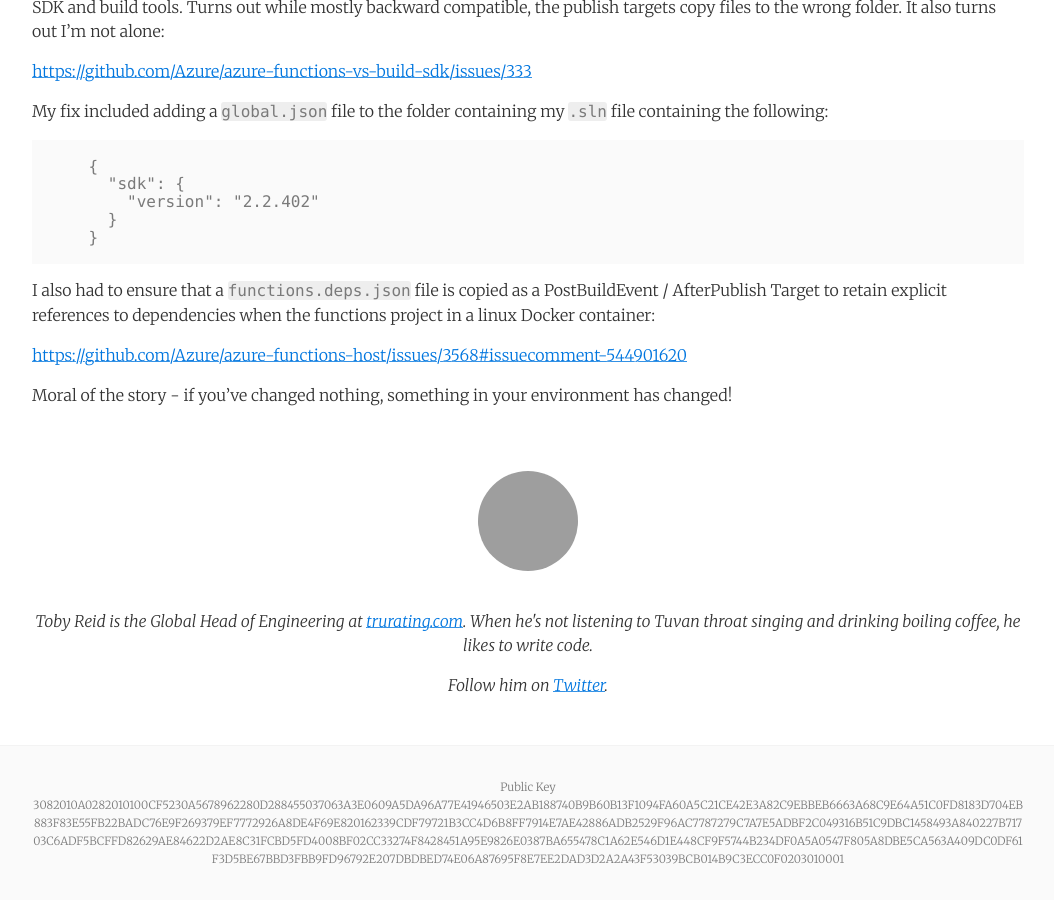
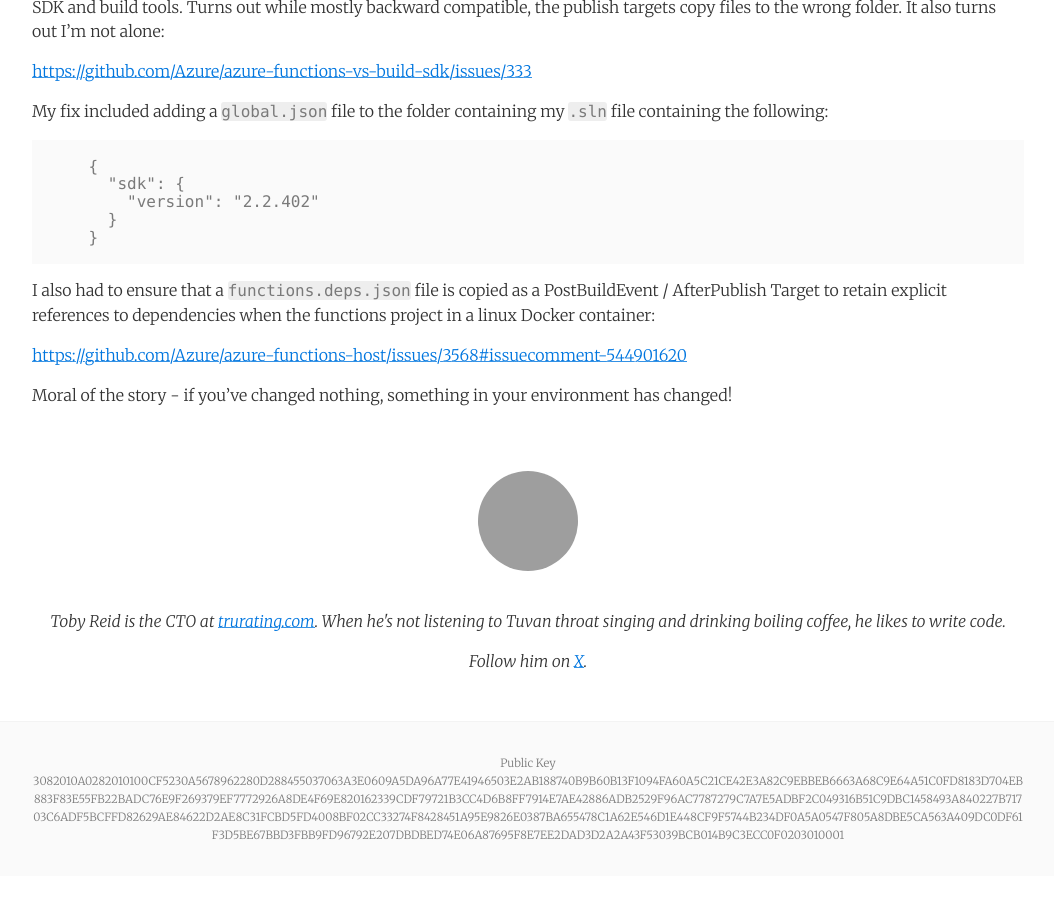
Before and after one commit to tobyreid/tobyreid.github.io, a Jekyll site: the page built from _posts/2019-11-06-visual-studio-16-3-x-a-bad-workman-blames-his-tools.md, in a window 1280 px wide and 900 px high, scrolled down 999 px, cut to the strip 0-900 px from the top of the window. Shown: the whole strip, without its empty margins (112-1166 px from the left). Built offline with Jekyll 4.4.1, drawn with Linux system fonts in a browser that asks for light colours; nearby versions of some CDN libraries; comment, search, counter and statistics services are not loaded; after the commit the page ends 1875 px from its top, so only the background shows below that; grey boxes are pictures that could not be loaded.

Commit message:
Update post_footer.html

```diff
--- a/_includes/post_footer.html
+++ b/_includes/post_footer.html
@@ -1,9 +1,9 @@
 <div class="py2 post-footer">
   <img src="https://en.gravatar.com/userimage/62546083/d6b43cce7bccd1f9d4bc439bf0d7adda.jpg?size=200" alt="Toby Reid" class="avatar" />
   <p>
-    Toby Reid is the Global Head of Engineering at <a href="https://trurating.com">trurating.com</a>. When he's not listening to Tuvan throat singing and drinking boiling coffee, he likes to write code.
+    Toby Reid is the CTO at <a href="https://trurating.com">trurating.com</a>. When he's not listening to Tuvan throat singing and drinking boiling coffee, he likes to write code.
   </p>
   <p>
-    Follow him on <a href="https://twitter.com/tobymcreid">Twitter</a>.
+    Follow him on <a href="https://x.com/tobymcreid">X</a>.
   </p>
 </div>
```
